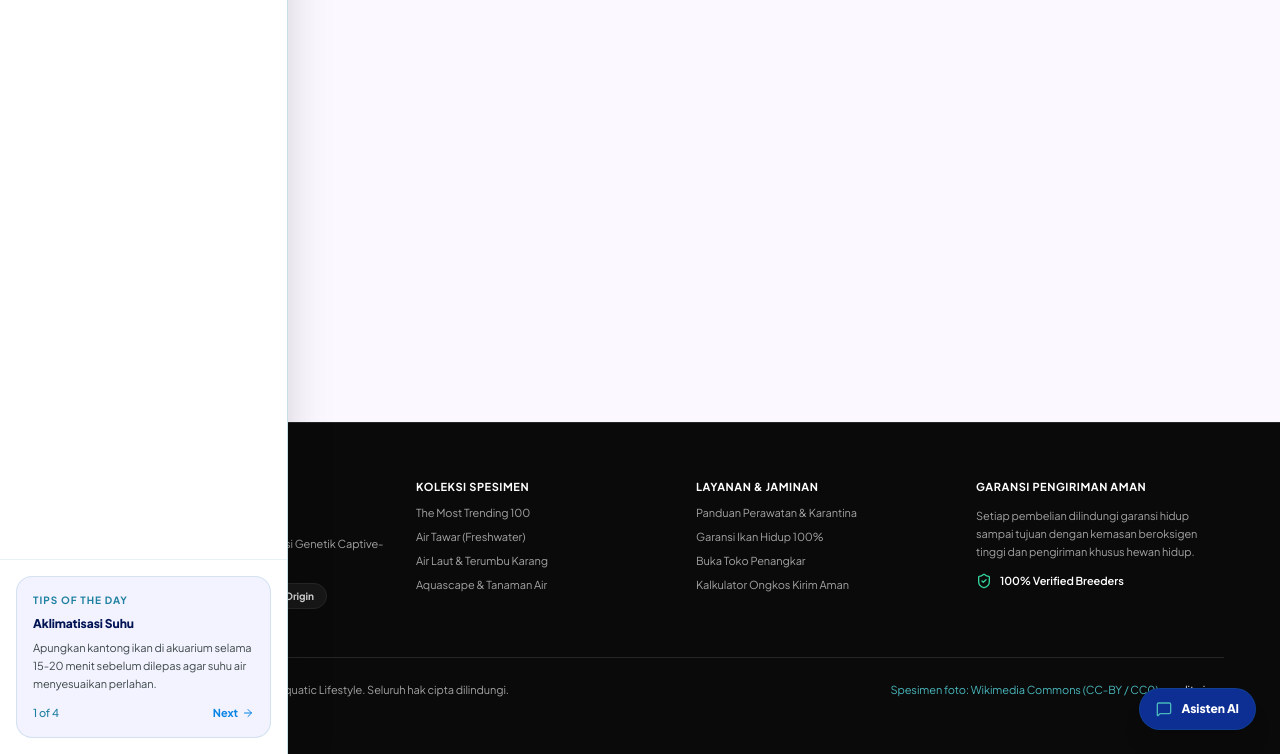
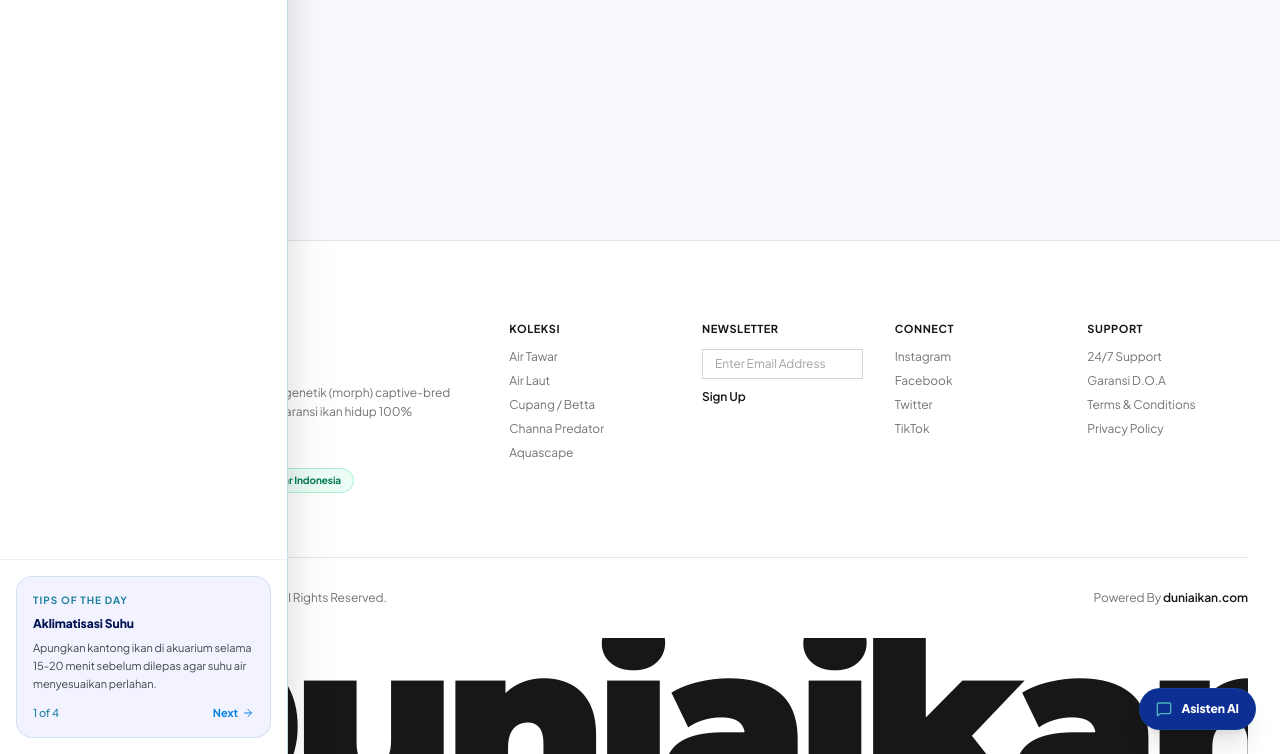
Before and after one commit to AdhaRafi/Dunia-ikan, a Laravel app: page /guides in a window 1280 px wide. Shown: the part 1312-2066 px from the top of the page. Run offline with Laravel 12, Linux system fonts and the light colour scheme; data comes from the database, SQL or seed files in the repository; style sheets or scripts are compiled from the project's sources; some libraries are stand-ins or nearby versions.

Commit message:
feat(footer): implement luxury typographic footer with monumental Duniaikan wordmark

```diff
--- a/resources/js/Components/Footer.jsx
+++ b/resources/js/Components/Footer.jsx
@@ -1,109 +1,184 @@
+import { useState } from 'react';
 import { Link } from '@inertiajs/react';
-import { ShieldCheck, Heart, CheckCircle2 } from 'lucide-react';
-import BrandLogo from '@/Components/BrandLogo';
+import { Check } from 'lucide-react';
 import BrandWordmark from '@/Components/BrandWordmark';
 
 export default function Footer() {
+    const [email, setEmail] = useState('');
+    const [subscribed, setSubscribed] = useState(false);
+
+    const handleNewsletterSubmit = (e) => {
+        e.preventDefault();
+        if (email.trim()) {
+            setSubscribed(true);
+            setTimeout(() => setSubscribed(false), 4000);
+            setEmail('');
+        }
+    };
+
     return (
-        <footer className="mt-16 bg-[#0a0a0a] text-white text-xs border-t border-neutral-800 selection:bg-white selection:text-black">
-            <div className="max-w-6xl mx-auto px-4 sm:px-6 lg:px-8 py-14">
-                <div className="grid grid-cols-1 sm:grid-cols-2 md:grid-cols-4 gap-8">
-                    {/* Brand */}
-                    <div className="space-y-3">
-                        <Link href="/" className="inline-block hover:opacity-90 transition">
-                            <BrandWordmark variant="white" className="h-10" />
+        <footer className="mt-20 bg-white dark:bg-[#070b14] text-neutral-900 dark:text-neutral-100 border-t border-neutral-200 dark:border-neutral-800 transition-colors duration-200 overflow-hidden">
+            <div className="max-w-7xl mx-auto px-4 sm:px-6 lg:px-8 pt-16 sm:pt-20 pb-0">
+                {/* 1. TOP SECTION: Brand on left + 4 Navigation Columns on right (Avora Luxury Layout) */}
+                <div className="grid grid-cols-1 md:grid-cols-12 gap-10 lg:gap-14 pb-12 sm:pb-16">
+                    {/* Brand Column */}
+                    <div className="md:col-span-4 space-y-4">
+                        <Link href="/" className="inline-block group">
+                            <BrandWordmark className="h-9 sm:h-10" />
                         </Link>
-                        <p className="text-[11px] text-neutral-400 leading-relaxed">
-                            Marketplace Ikan Hias & Mutasi Genetik Captive-Bred Terverifikasi Indonesia.
+                        <p className="text-xs text-neutral-500 dark:text-neutral-400 max-w-sm leading-relaxed">
+                            Marketplace ikan hias & mutasi genetik (morph) captive-bred pertama di Indonesia dengan garansi ikan hidup 100% sampai tujuan.
                         </p>
-                        <div className="inline-flex items-center gap-2 px-3 py-1 rounded-full bg-neutral-900 text-neutral-300 text-[10px] font-bold border border-neutral-800">
-                            <CheckCircle2 className="w-3.5 h-3.5 text-emerald-400" />
-                            <span>Certified Captive-Bred Origin</span>
+                        <div className="pt-2">
+                            <span className="inline-flex items-center gap-1.5 px-3 py-1 rounded-full bg-emerald-50 dark:bg-emerald-950/60 text-emerald-700 dark:text-emerald-400 text-[10px] font-bold border border-emerald-200 dark:border-emerald-800/60">
+                                <span className="w-1.5 h-1.5 rounded-full bg-emerald-500 animate-pulse" />
+                                Terakreditasi Asosiasi Penangkar Indonesia
+                            </span>
                         </div>
                     </div>
 
-                    {/* Nav 1: Koleksi */}
-                    <div className="space-y-2.5">
-                        <p className="font-bold text-white uppercase tracking-wider text-[11px]">
-                            Koleksi Spesimen
-                        </p>
-                        <ul className="space-y-2 text-[11px] text-neutral-400">
+                    {/* 4 Navigation Columns (Skincare, Newsletter, Connect, Support) */}
+                    <div className="md:col-span-8 grid grid-cols-2 sm:grid-cols-4 gap-8 text-xs">
+                        {/* Col 1: Koleksi Ikan (Skincare equivalent) */}
+                        <div className="space-y-3">
+                            <h4 className="font-bold text-neutral-900 dark:text-white uppercase tracking-wider text-[11px]">
+                                Koleksi
+                            </h4>
+                            <ul className="space-y-2 text-neutral-500 dark:text-neutral-400 text-xs">
                                 <li>
-                                <Link href="/products?sort=popular" className="hover:text-white transition">
-                                    The Most Trending 100
+                                    <Link href="/products?water_type=freshwater" className="hover:text-black dark:hover:text-white transition">
+                                        Air Tawar
                                     </Link>
                                 </li>
                                 <li>
-                                <Link href="/products?water_type=freshwater" className="hover:text-white transition">
-                                    Air Tawar (Freshwater)
+                                    <Link href="/products?water_type=saltwater" className="hover:text-black dark:hover:text-white transition">
+                                        Air Laut
                                     </Link>
                                 </li>
                                 <li>
-                                <Link href="/products?water_type=saltwater" className="hover:text-white transition">
-                                    Air Laut & Terumbu Karang
+                                    <Link href="/products?category=cupang" className="hover:text-black dark:hover:text-white transition">
+                                        Cupang / Betta
                                     </Link>
                                 </li>
                                 <li>
-                                <Link href="/products?category=aquascape" className="hover:text-white transition">
-                                    Aquascape & Tanaman Air
+                                    <Link href="/products?category=channa" className="hover:text-black dark:hover:text-white transition">
+                                        Channa Predator
+                                    </Link>
+                                </li>
+                                <li>
+                                    <Link href="/products?category=aquascape" className="hover:text-black dark:hover:text-white transition">
+                                        Aquascape
                                     </Link>
                                 </li>
                             </ul>
                         </div>
 
-                    {/* Nav 2: Layanan */}
-                    <div className="space-y-2.5">
-                        <p className="font-bold text-white uppercase tracking-wider text-[11px]">
-                            Layanan & Jaminan
-                        </p>
-                        <ul className="space-y-2 text-[11px] text-neutral-400">
+                        {/* Col 2: Newsletter (Enter Email Address + Sign Up) */}
+                        <div className="space-y-3">
+                            <h4 className="font-bold text-neutral-900 dark:text-white uppercase tracking-wider text-[11px]">
+                                Newsletter
+                            </h4>
+                            {subscribed ? (
+                                <div className="flex items-center gap-1.5 text-xs text-emerald-600 dark:text-emerald-400 font-medium py-2">
+                                    <Check className="w-4 h-4" />
+                                    <span>Berhasil terdaftar!</span>
+                                </div>
+                            ) : (
+                                <form onSubmit={handleNewsletterSubmit} className="space-y-2.5">
+                                    <input
+                                        type="email"
+                                        required
+                                        value={email}
+                                        onChange={(e) => setEmail(e.target.value)}
+                                        placeholder="Enter Email Address"
+                                        className="w-full bg-transparent border-b border-neutral-300 dark:border-neutral-700 py-1.5 text-xs text-neutral-900 dark:text-white placeholder:text-neutral-400 focus:outline-none focus:border-neutral-900 dark:focus:border-white transition"
+                                    />
+                                    <button
+                                        type="submit"
+                                        className="text-xs font-semibold text-neutral-900 dark:text-white hover:opacity-70 transition flex items-center gap-1 cursor-pointer"
+                                    >
+                                        <span>Sign Up</span>
+                                    </button>
+                                </form>
+                            )}
+                        </div>
+
+                        {/* Col 3: Connect (Social Links) */}
+                        <div className="space-y-3">
+                            <h4 className="font-bold text-neutral-900 dark:text-white uppercase tracking-wider text-[11px]">
+                                Connect
+                            </h4>
+                            <ul className="space-y-2 text-neutral-500 dark:text-neutral-400 text-xs">
                                 <li>
-                                <Link href="/guides" className="hover:text-white transition">
-                                    Panduan Perawatan & Karantina
+                                    <a href="https://instagram.com" target="_blank" rel="noreferrer" className="hover:text-black dark:hover:text-white transition">
+                                        Instagram
+                                    </a>
+                                </li>
+                                <li>
+                                    <a href="https://facebook.com" target="_blank" rel="noreferrer" className="hover:text-black dark:hover:text-white transition">
+                                        Facebook
+                                    </a>
+                                </li>
+                                <li>
+                                    <a href="https://twitter.com" target="_blank" rel="noreferrer" className="hover:text-black dark:hover:text-white transition">
+                                        Twitter
+                                    </a>
+                                </li>
+                                <li>
+                                    <a href="https://tiktok.com" target="_blank" rel="noreferrer" className="hover:text-black dark:hover:text-white transition">
+                                        TikTok
+                                    </a>
+                                </li>
+                            </ul>
+                        </div>
+
+                        {/* Col 4: Support */}
+                        <div className="space-y-3">
+                            <h4 className="font-bold text-neutral-900 dark:text-white uppercase tracking-wider text-[11px]">
+                                Support
+                            </h4>
+                            <ul className="space-y-2 text-neutral-500 dark:text-neutral-400 text-xs">
+                                <li>
+                                    <Link href="/guides" className="hover:text-black dark:hover:text-white transition">
+                                        24/7 Support
                                     </Link>
                                 </li>
                                 <li>
-                                <Link href="/products" className="hover:text-white transition">
-                                    Garansi Ikan Hidup 100%
+                                    <Link href="/guides" className="hover:text-black dark:hover:text-white transition">
+                                        Garansi D.O.A
                                     </Link>
                                 </li>
                                 <li>
-                                <Link href="/seller/register" className="hover:text-white transition">
-                                    Buka Toko Penangkar
+                                    <Link href="/guides" className="hover:text-black dark:hover:text-white transition">
+                                        Terms & Conditions
                                     </Link>
                                 </li>
                                 <li>
-                                <Link href="/addresses" className="hover:text-white transition">
-                                    Kalkulator Ongkos Kirim Aman
+                                    <Link href="/guides" className="hover:text-black dark:hover:text-white transition">
+                                        Privacy Policy
                                     </Link>
                                 </li>
                             </ul>
                         </div>
-
-                    {/* Policy / Certified Seal */}
-                    <div className="space-y-3 text-[11px]">
-                        <p className="font-bold text-white uppercase tracking-wider">
-                            Garansi Pengiriman Aman
-                        </p>
-                        <p className="text-neutral-400 leading-relaxed">
-                            Setiap pembelian dilindungi garansi hidup sampai tujuan dengan kemasan beroksigen tinggi dan pengiriman khusus hewan hidup.
-                        </p>
-                        <div className="flex items-center gap-2 text-white font-semibold text-[11px]">
-                            <ShieldCheck className="w-4 h-4 text-emerald-400" />
-                            <span>100% Verified Breeders</span>
-                        </div>
                     </div>
                 </div>
 
-                {/* Bottom Legal bar */}
-                <div className="mt-12 pt-6 border-t border-neutral-800 flex flex-col sm:flex-row items-center justify-between gap-4 text-[11px] text-neutral-400">
-                    <p>© 2026 Dunia Ikan : Modern Aquatic Lifestyle. Seluruh hak cipta dilindungi.</p>
-                    <p className="text-[#4AB8BD]">
-                        Spesimen foto: Wikimedia Commons (CC-BY / CC0).{' '}
-                        <a href="/images/products/credits.json" className="underline hover:text-white text-white">
-                            credits.json
-                        </a>
+                {/* 2. DIVIDER LINE */}
+                <div className="border-t border-neutral-200 dark:border-neutral-800" />
+
+                {/* 3. SUB-FOOTER ROW: Copyright on Left, Powered By on Right */}
+                <div className="py-6 sm:py-8 flex flex-col sm:flex-row items-center justify-between gap-3 text-xs text-neutral-500 dark:text-neutral-400">
+                    <p>© Copyright 2026. Dunia Ikan All Rights Reserved.</p>
+                    <p className="hover:text-neutral-900 dark:hover:text-white transition">
+                        Powered By <span className="font-semibold text-neutral-900 dark:text-white">duniaikan.com</span>
                     </p>
+                </div>
+
+                {/* 4. MONUMENTAL TYPOGRAPHIC HERO: Giant "Duniaikan" Bleeding Off Bottom Edge */}
+                <div className="w-full overflow-hidden select-none pointer-events-none -mb-3 sm:-mb-6 md:-mb-10 lg:-mb-14 text-center">
+                    <h2 className="text-[15.5vw] sm:text-[17vw] lg:text-[18.2vw] font-black tracking-tighter leading-[0.74] text-neutral-900 dark:text-white font-['Montserrat',sans-serif] block whitespace-nowrap">
+                        Duniaikan
+                    </h2>
                 </div>
             </div>
         </footer>
```
Lines whose indentation alone changed are shown as unchanged.
